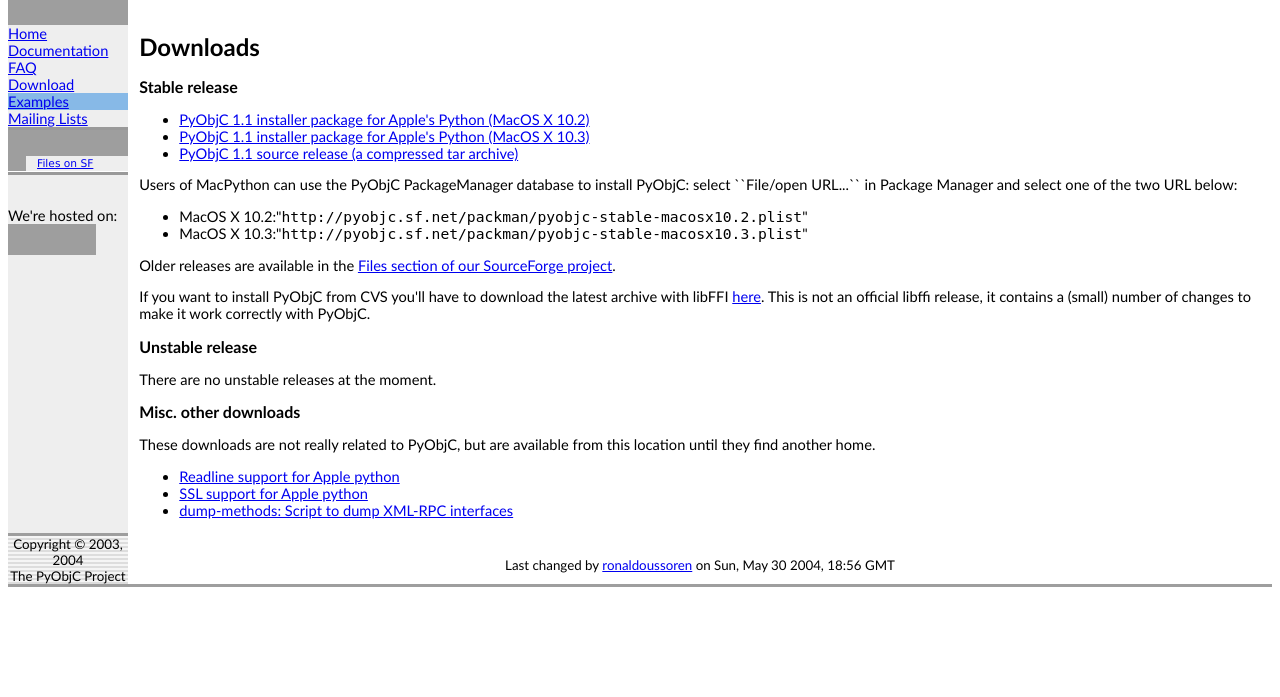
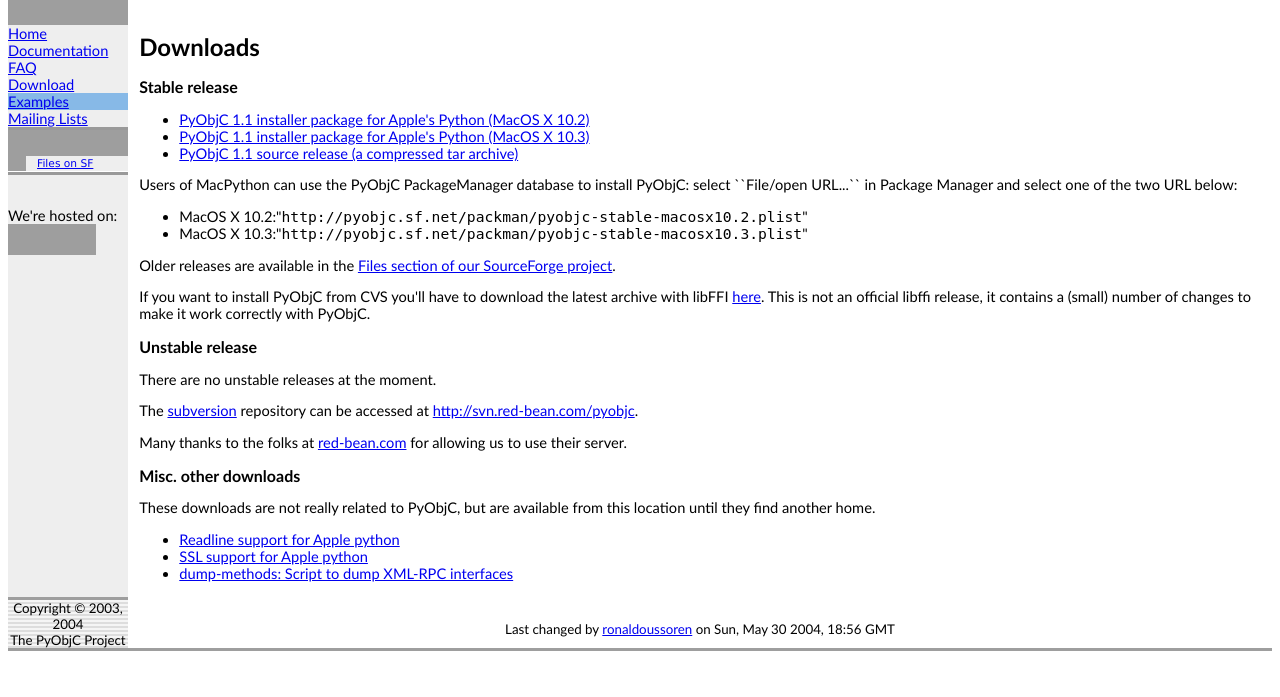
Before and after one commit to orestis/pyobjc, a PHP site: page /software/index.php in a window 1280 px wide. Shown: the part 103-800 px from the top of the page. Run offline with PHP 8.4, Linux system fonts and the light colour scheme; data that the repository does not hold is empty; grey boxes are pictures that could not be loaded.

Commit message:
Our repository is now at red-bean.com, add information about this to the site.
git-svn-id: http://svn.red-bean.com/pyobjc/trunk@986 f55f28a5-9edb-0310-a011-a803cfcd5d25

```diff
--- a/pyobjc-web/docroot/index.php
+++ b/pyobjc-web/docroot/index.php
@@ -71,8 +71,9 @@
 <li><a
 href="http://sourceforge.net/tracker/?group_id=14534&atid=114534">Bug tracker</a></li>
 <li><a href="http://sourceforge.net/project/showfiles.php?group_id=14534">Files</a></li>
-<li>CVS (<a href="http://cvs.sourceforge.net/cgi-bin/viewcvs.cgi/pyobjc">browse online</a>, <a href="http://sourceforge.net/cvs/?group_id=14534">access instructions</a>)<br><i>We're moving our repository to a SVN repository at red-bean.com</i></li>
 </ul>
+
+<p>Our repository is hosted by <a href="http://www.red-bean.com/">red-bean.com</a>. The subversion repository can be accessed <a href="http://svn.red-bean.com/pyobjc/">here</a>.
 
 </td></tr></table>
 
--- a/pyobjc-web/docroot/news/news.inc
+++ b/pyobjc-web/docroot/news/news.inc
@@ -1,6 +1,12 @@
 <?
   $macpython23="<a href=\"http://homepages.cwi.nl/~jack/macpython/\">Mac Python 2.3</a>";
 ?>
+<span class="news_date">2004-05-30: </span><span class="news_headline">Repository moved to red-bean.com</span><?php gray_line(); ?>
+  <p>
+We have moved our repository to a <a href="http://subversion.tigris.org/">subversion</a> repository at <a href="http://www.red-bean.com/">red-bean.com</a>.
+  <p>
+The repository is at <a href="http://svn.red-bean.com/pyobjc">http://svn.red-bean.com/pyobjc</a>
+  <p>
 <span class="news_date">2004-05-30: </span><span class="news_headline">PyObjC 1.1 released</span><?php gray_line(); ?>
   <p>
 It has been a long, long process, but PyObjC 1.1 is finally there.  See the
--- a/pyobjc-web/docroot/software/index.php
+++ b/pyobjc-web/docroot/software/index.php
@@ -33,6 +33,10 @@
 
 <p>There are no unstable releases at the moment.
 
+<p>The <a href="http://subversion.tigris.org/">subversion</a> repository
+   can be accessed at <a href="http://svn.red-bean.com/pyobjc">http://svn.red-bean.com/pyobjc</a>.
+<p>Many thanks to the folks at <a href="http://www.red-bean.com">red-bean.com</a> for allowing us to use their server.
+
 <h2>Misc. other downloads</h2>
 
 <p>
```
